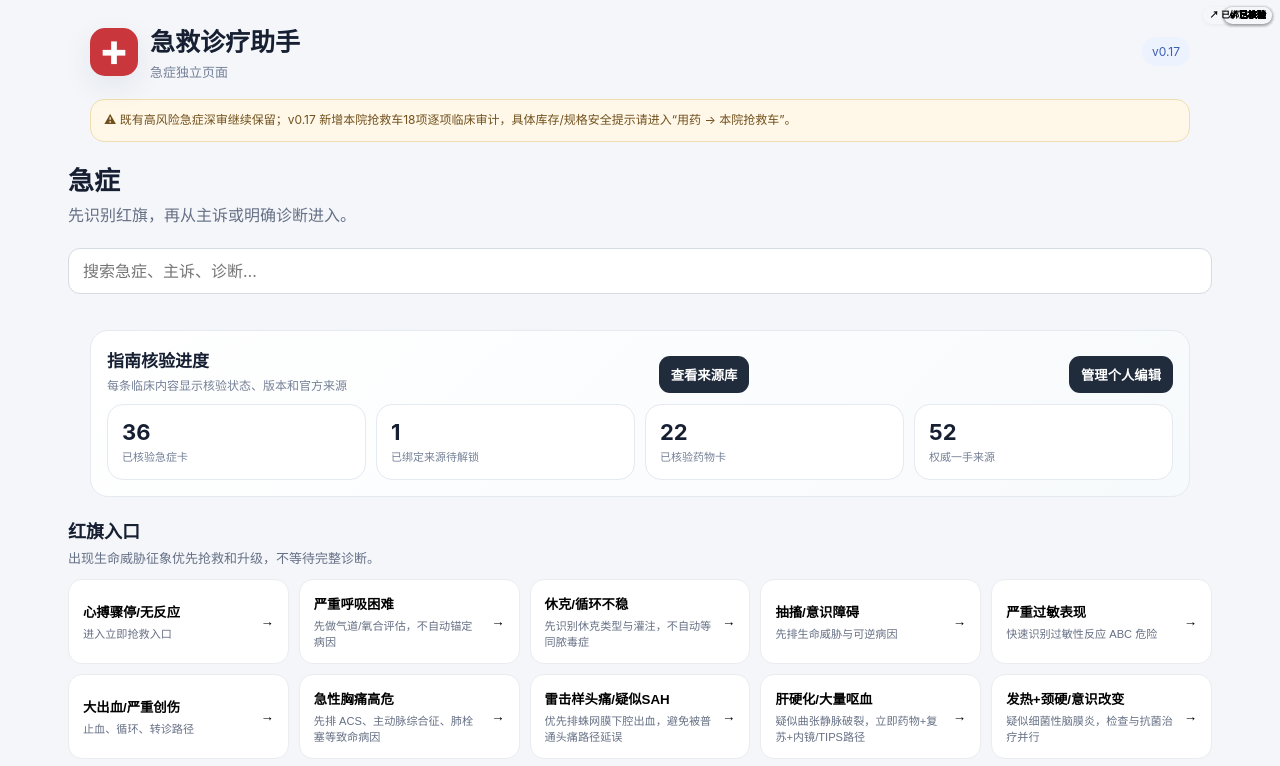
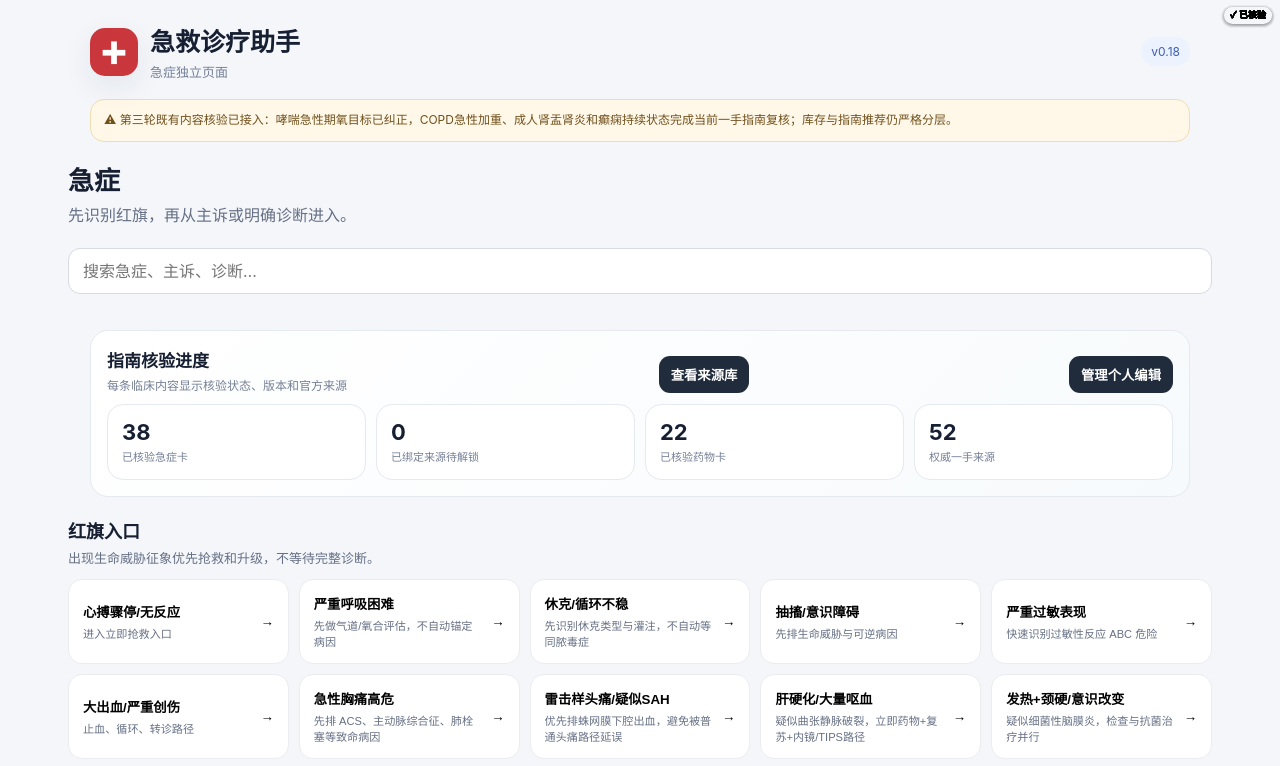
Before and after one commit to tinnxq-alt/emergency-care-assistant, a plain HTML site: page emergency.html in a window 1280 px wide. Shown: the top 766 px of the page. Drawn offline with Linux system fonts and the light colour scheme.

Commit message:
wire v0.18 verification audit into emergency page

```diff
--- a/emergency.html
+++ b/emergency.html
@@ -4,15 +4,15 @@
   <meta charset="utf-8" />
   <meta name="viewport" content="width=device-width,initial-scale=1,viewport-fit=cover" />
   <meta name="theme-color" content="#c9363c" />
-  <title>急症 · 急救诊疗助手 v0.17</title>
+  <title>急症 · 急救诊疗助手 v0.18</title>
   <link rel="manifest" href="./manifest.webmanifest" />
   <link rel="icon" href="./icon.svg" type="image/svg+xml" />
   <link rel="stylesheet" href="./styles.css" /><link rel="stylesheet" href="./enhancements.css" /><link rel="stylesheet" href="./clinical.css" /><link rel="stylesheet" href="./clinical-decorators.css" /><link rel="stylesheet" href="./editable.css" /><link rel="stylesheet" href="./navigation.css" />
 </head>
 <body data-page="emergency">
   <div class="subpage-shell">
-    <header class="topbar"><div class="brand"><div class="brand-mark">✚</div><div><h1>急救诊疗助手</h1><p>急症独立页面</p></div></div><span class="version">v0.17</span></header>
-    <div class="safety-banner">⚠ 既有高风险急症深审继续保留；v0.17 新增本院抢救车18项逐项临床审计，具体库存/规格安全提示请进入“用药 → 本院抢救车”。</div>
+    <header class="topbar"><div class="brand"><div class="brand-mark">✚</div><div><h1>急救诊疗助手</h1><p>急症独立页面</p></div></div><span class="version">v0.18</span></header>
+    <div class="safety-banner">⚠ 第三轮既有内容核验已接入：哮喘急性期氧目标已纠正，COPD急性加重、成人肾盂肾炎和癫痫持续状态完成当前一手指南复核；库存与指南推荐仍严格分层。</div>
     <div class="subpage-head"><div><h1>急症</h1><p>先识别红旗，再从主诉或明确诊断进入。</p></div></div>
     <div class="page-search"><input id="emergencySearch" placeholder="搜索急症、主诉、诊断…" autocomplete="off" /></div>
     <main>
@@ -24,7 +24,7 @@
   <div id="overlay" class="overlay" aria-hidden="true"><div class="modal" role="dialog" aria-modal="true"><div class="modal-head"><div><h2 id="modalTitle"></h2><p id="modalSubtitle"></p></div><button id="closeModalBtn" class="icon-btn">关闭</button></div><div id="modalContent"></div></div></div>
   <script src="./data.js"></script><script src="./data-batch8.js"></script><script src="./data-batch9.js"></script>
   <script src="https://tinnxq-alt.github.io/primary-medication-assistant/drugs.js"></script><script src="https://tinnxq-alt.github.io/primary-medication-assistant/catalog-retirements.js"></script>
-  <script src="./clinical-data.js"></script><script src="./clinical-batch2.js"></script><script src="./clinical-batch3.js"></script><script src="./clinical-batch4.js"></script><script src="./clinical-batch5.js"></script><script src="./clinical-batch6.js"></script><script src="./clinical-batch7.js"></script><script src="./clinical-batch8.js"></script><script src="./clinical-batch9.js"></script><script src="./clinical-audit-v015.js"></script><script src="./clinical-audit-v016.js"></script>
+  <script src="./clinical-data.js"></script><script src="./clinical-batch2.js"></script><script src="./clinical-batch3.js"></script><script src="./clinical-batch4.js"></script><script src="./clinical-batch5.js"></script><script src="./clinical-batch6.js"></script><script src="./clinical-batch7.js"></script><script src="./clinical-batch8.js"></script><script src="./clinical-batch9.js"></script><script src="./clinical-audit-v015.js"></script><script src="./clinical-audit-v016.js"></script><script src="./clinical-audit-v018.js"></script>
   <script src="./pages.js"></script>
   <script src="./clinical.js"></script><script src="./clinical-batch2-ui.js"></script><script src="./clinical-batch3-ui.js"></script><script src="./clinical-batch4-ui.js"></script><script src="./clinical-batch5-ui.js"></script><script src="./clinical-batch6-ui.js"></script><script src="./clinical-batch7-ui.js"></script><script src="./clinical-batch8-ui.js"></script><script src="./clinical-batch9-ui.js"></script><script src="./clinical-decorators.js"></script><script src="./editable.js"></script><script src="./generic-editable.js"></script><script src="./ward-pharmacy-bridge.js"></script>
 </body>
```
